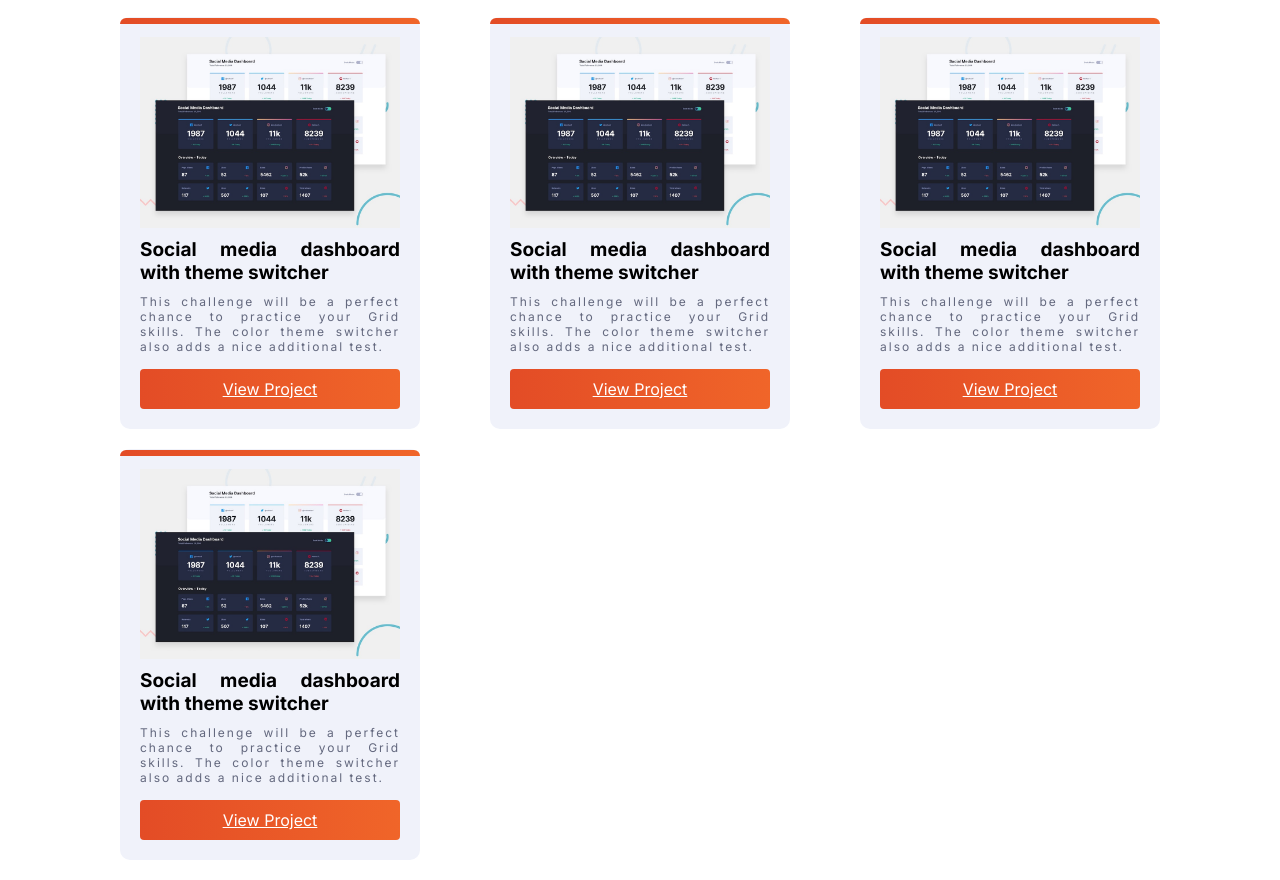
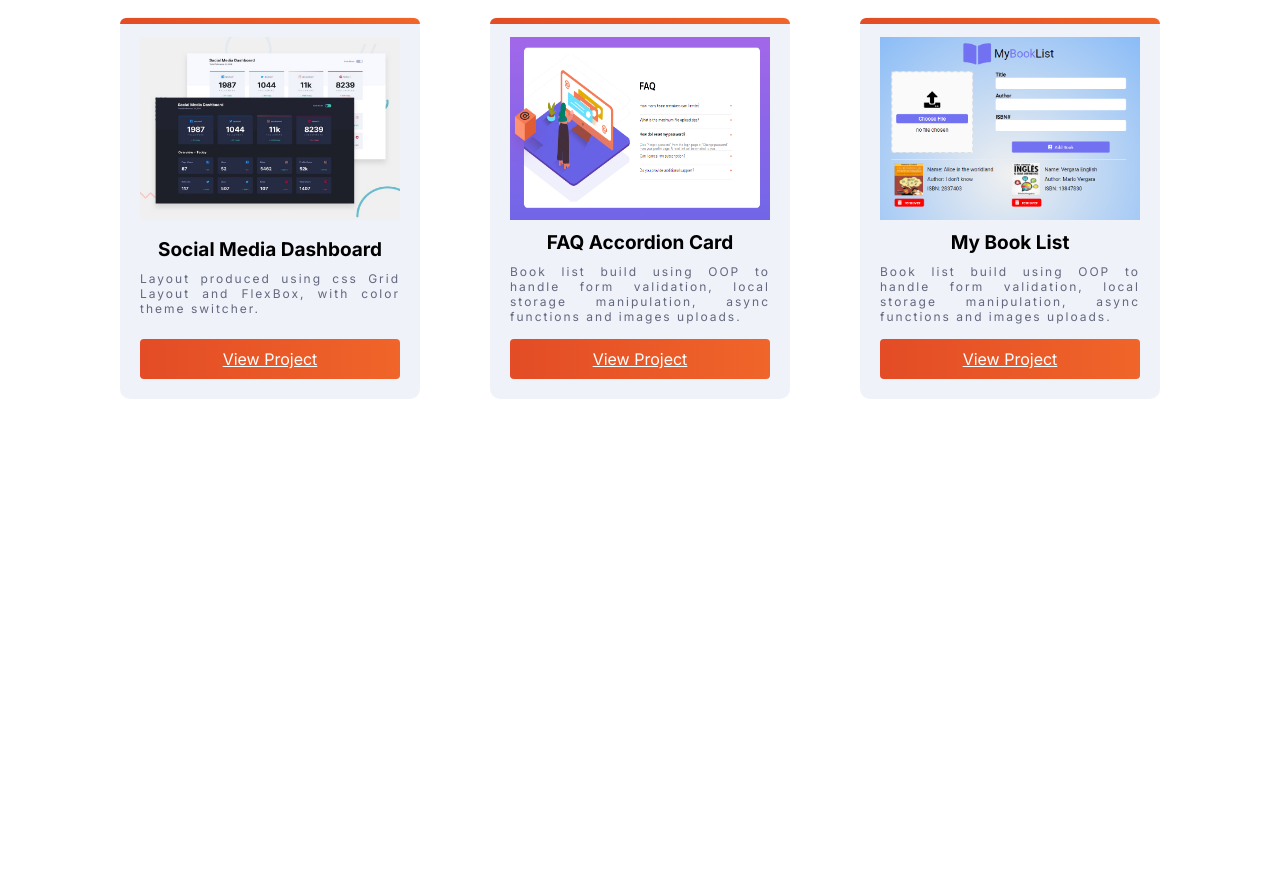
Before and after one commit to gleisonkz/vanilla-mini-projects, a plain HTML site: page index.html in a window 1280 px wide. Shown: the part 107-987 px from the top of the page. After the commit the page ends 800 px from the top, so only its background shows below. Drawn offline with Linux system fonts and the light colour scheme.

Commit message:
fix: position.

```diff
--- a/index.css
+++ b/index.css
@@ -200,6 +200,7 @@ html {
 .card {
   display: flex;
   flex-direction: column;
+  justify-content: space-between;
   align-items: center;
   position: relative;
 
@@ -208,6 +209,7 @@ html {
   border-radius: 10px;
   margin-top: 20px;
   max-width: 350px;
+  height: 382px;
 
   padding: 20px;
 }
@@ -232,6 +234,7 @@ html {
 
 .header__image {
   width: 100%;
+  height: 183px;
 }
 
 .card__body {
@@ -304,6 +307,7 @@ html {
 
   .card {
     max-width: 293px;
+    max-height: 382px;
   }
 
   .projects__content {
@@ -377,6 +381,7 @@ html {
 
   .card {
     max-width: 300px;
+    max-height: 382px;
   }
 
   .projects__content {
--- a/index.html
+++ b/index.html
@@ -37,64 +37,47 @@
           </div>
         </div>
         <div class="projects__content">
-          <div class="card card--facebook">
+          <div class="card">
             <div class="card__header">
               <img class="header__image" src="assets/images/social-media-switcher.jpg" alt="Project Image" />
             </div>
             <div class="card__body">
-              <span class="body__title">Social media dashboard with theme switcher</span>
-              <p class="body__text">
-                This challenge will be a perfect chance to practice your Grid skills. The color theme switcher also adds
-                a nice additional test.
-              </p>
+              <span class="body__title">Social Media Dashboard</span>
+              <p class="body__text">Layout produced using css Grid Layout and FlexBox, with color theme switcher.</p>
             </div>
             <div class="card__footer">
               <a href="social-media-dashboard-switcher/index.html" class="footer__btn-link">View Project</a>
             </div>
           </div>
-          <div class="card card--facebook">
+
+          <div class="card">
             <div class="card__header">
-              <img class="header__image" src="assets/images/social-media-switcher.jpg" alt="Project Image" />
+              <img class="header__image" src="assets/images/faq-accordion-card.png" alt="Project Image" />
             </div>
             <div class="card__body">
-              <span class="body__title">Social media dashboard with theme switcher</span>
+              <span class="body__title">FAQ Accordion Card</span>
               <p class="body__text">
-                This challenge will be a perfect chance to practice your Grid skills. The color theme switcher also adds
-                a nice additional test.
+                Book list build using OOP to handle form validation, local storage manipulation, async functions and
+                images uploads.
               </p>
             </div>
             <div class="card__footer">
-              <a href="social-media-dashboard-switcher/index.html" class="footer__btn-link">View Project</a>
+              <a href="faq-accordion-card-main/index.html" class="footer__btn-link">View Project</a>
             </div>
           </div>
-          <div class="card card--facebook">
+          <div class="card">
             <div class="card__header">
-              <img class="header__image" src="assets/images/social-media-switcher.jpg" alt="Project Image" />
+              <img class="header__image" src="assets/images/book-list.png" alt="Project Image" />
             </div>
             <div class="card__body">
-              <span class="body__title">Social media dashboard with theme switcher</span>
+              <span class="body__title">My Book List</span>
               <p class="body__text">
-                This challenge will be a perfect chance to practice your Grid skills. The color theme switcher also adds
-                a nice additional test.
+                Book list build using OOP to handle form validation, local storage manipulation, async functions and
+                images uploads.
               </p>
             </div>
             <div class="card__footer">
-              <a href="social-media-dashboard-switcher/index.html" class="footer__btn-link">View Project</a>
-            </div>
-          </div>
-          <div class="card card--facebook">
-            <div class="card__header">
-              <img class="header__image" src="assets/images/social-media-switcher.jpg" alt="Project Image" />
-            </div>
-            <div class="card__body">
-              <span class="body__title">Social media dashboard with theme switcher</span>
-              <p class="body__text">
-                This challenge will be a perfect chance to practice your Grid skills. The color theme switcher also adds
-                a nice additional test.
-              </p>
-            </div>
-            <div class="card__footer">
-              <a href="social-media-dashboard-switcher/index.html" class="footer__btn-link">View Project</a>
+              <a href="book-list/index.html" class="footer__btn-link">View Project</a>
             </div>
           </div>
         </div>
--- a/social-media-dashboard-switcher/index.css
+++ b/social-media-dashboard-switcher/index.css
@@ -442,7 +442,7 @@ body {
   .social-media__content,
   .overview__content {
     flex-flow: row wrap;
-    justify-content: center;
+    justify-content: space-between;
     column-gap: 10px;
   }
 
```
Also changed, not shown: assets/images/book-list.png (added), assets/images/faq-accordion-card.png (added).
